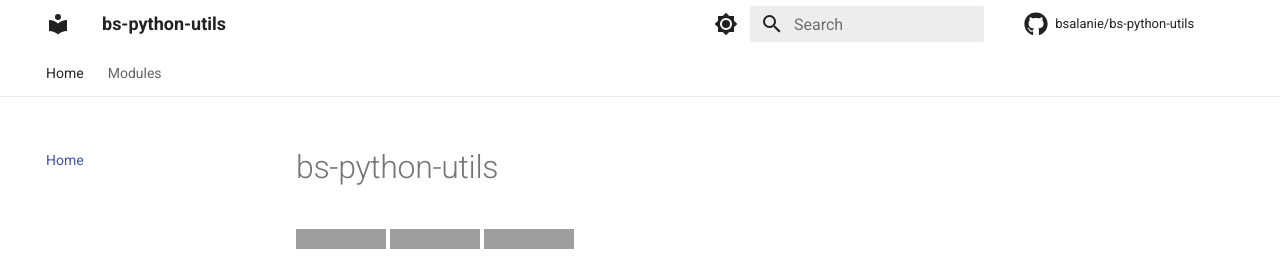
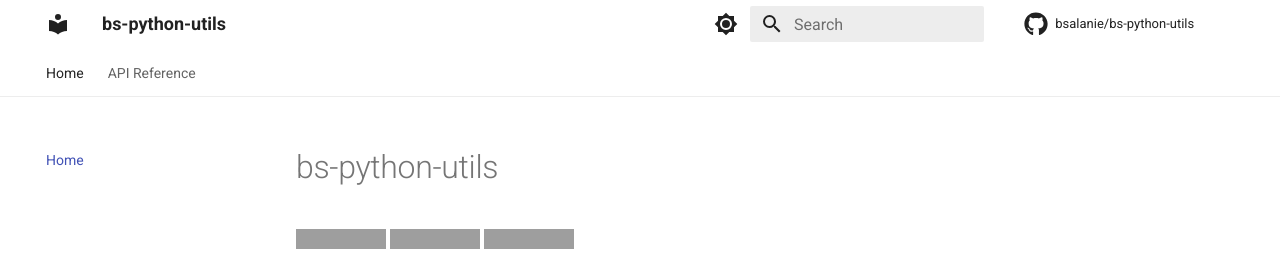
Before and after one commit to joneshector/bs-python-utils, an MkDocs documentation site: the page built from docs/index.md, in a window 1280 px wide. Shown: the top 257 px of the page. Built offline with MkDocs 1.6.1 and Material for MkDocs 9.7.7, drawn with Linux system fonts in a browser that asks for light colours; comment, search, counter and statistics services are not loaded; grey boxes are pictures that could not be loaded.

Commit message:
cleaned mkdocs.yml

```diff
--- a/mkdocs.yml
+++ b/mkdocs.yml
@@ -9,7 +9,7 @@ copyright: Maintained by <a href="https://bsalanie.com">Bernard Salanie</a>.
 
 nav:
   - Home: index.md
-  - Modules:
+  - API Reference:
     - General utilities:
       - bsutils.md
       - bs_logging.md
@@ -79,9 +79,6 @@ extra:
       link: https://pypi.org/project/bs-python-utils
 
 markdown_extensions:
-  - pymdownx.arithmatex:
-      generic: true
-markdown_extensions:
   - attr_list
   - pymdownx.superfences
   - pymdownx.highlight:
```
